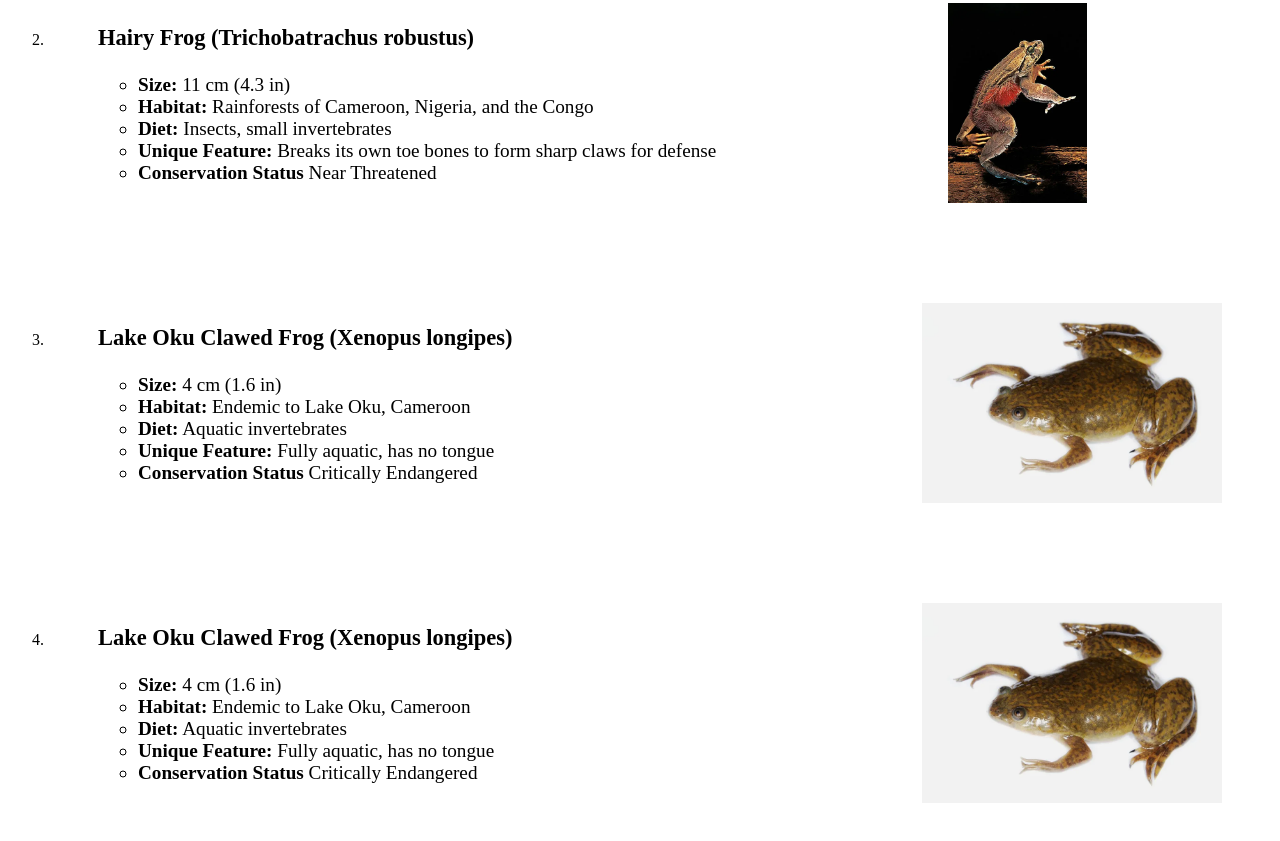
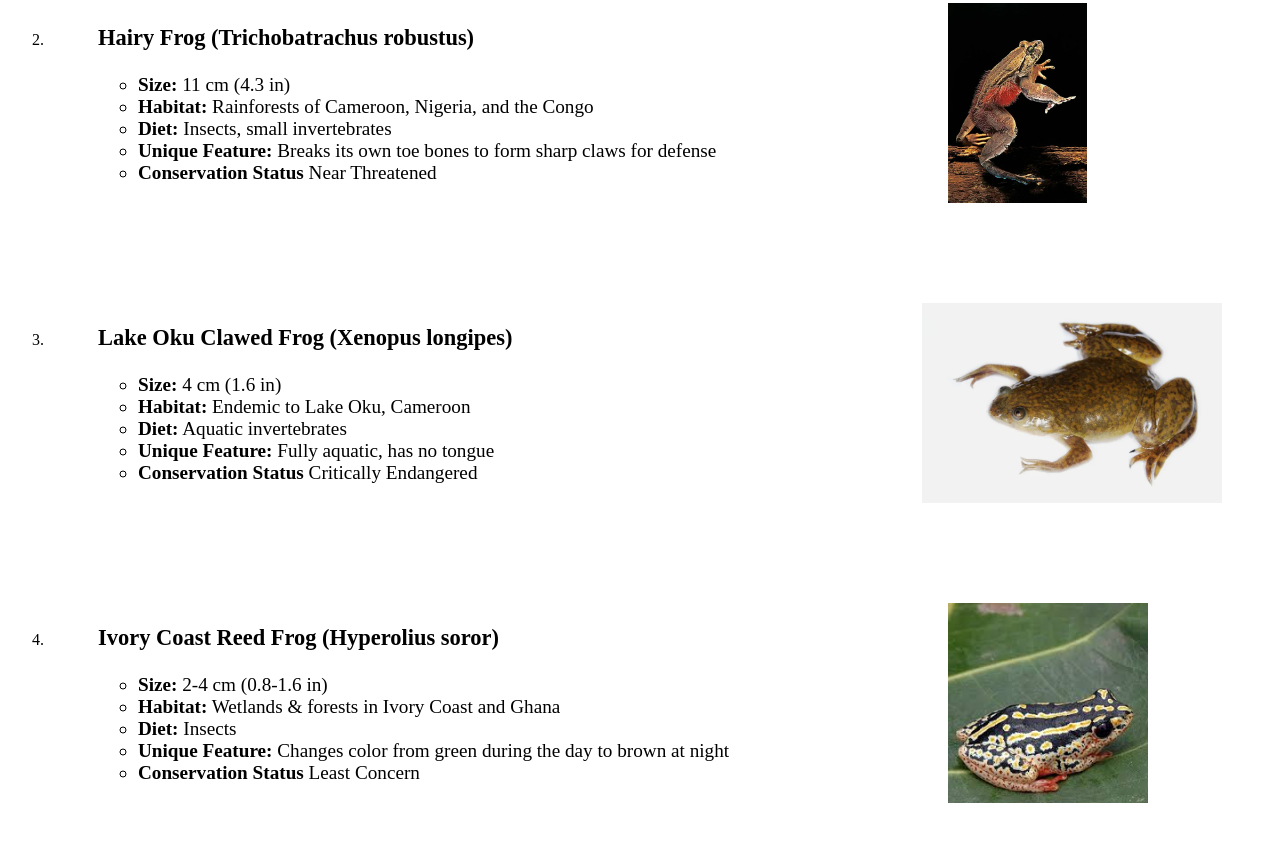
Before and after one commit to AnaghPaul/frog-encyclopedia, a plain HTML site: page africa/africa.html in a window 1280 px wide. Shown: the part 524-1365 px from the top of the page. Drawn offline with Linux system fonts and the light colour scheme.

Commit message:
Adds Ivory Coast Reed Frog

```diff
--- a/africa/africa.html
+++ b/africa/africa.html
@@ -130,7 +130,7 @@
             </div>
             <img
               src="lake_oku_clawed_frog.jpeg"
-              alt="Live specimen of Goliath Frog"
+              alt="Live specimen of Lake Oku Clawed Frog"
               style="height: 200px; padding-left: 50px"
             />
           </div>
@@ -139,32 +139,30 @@
         <li>
           <div style="display: flex; padding: 50px; font-size: larger">
             <div style="width: 800px">
-              <h3>Lake Oku Clawed Frog (Xenopus longipes)</h3>
+              <h3>Ivory Coast Reed Frog (Hyperolius soror)</h3>
               <ul>
                 <li>
-                  <span style="font-weight: 700">Size:</span> 4 cm (1.6 in)
+                  <span style="font-weight: 700">Size:</span> 2-4 cm (0.8-1.6
+                  in)
                 </li>
                 <li>
-                  <span style="font-weight: 700">Habitat:</span> Endemic to Lake
-                  Oku, Cameroon
+                  <span style="font-weight: 700">Habitat:</span> Wetlands &
+                  forests in Ivory Coast and Ghana
                 </li>
+                <li><span style="font-weight: 700">Diet:</span> Insects</li>
                 <li>
-                  <span style="font-weight: 700">Diet:</span> Aquatic
-                  invertebrates
-                </li>
-                <li>
-                  <span style="font-weight: 700">Unique Feature:</span> Fully
-                  aquatic, has no tongue
+                  <span style="font-weight: 700">Unique Feature:</span> Changes
+                  color from green during the day to brown at night
                 </li>
                 <li>
                   <span style="font-weight: 700">Conservation Status</span>
-                  Critically Endangered
+                  Least Concern
                 </li>
               </ul>
             </div>
             <img
-              src="lake_oku_clawed_frog.jpeg"
-              alt="Live specimen of Goliath Frog"
+              src="ivory_coast_reed_frog.jpeg"
+              alt="Live specimen of Ivory Coast Reed Frog"
               style="height: 200px; padding-left: 50px"
             />
           </div>
```
Also changed, not shown: africa/ivory_coast_reed_frog.jpeg (added).
